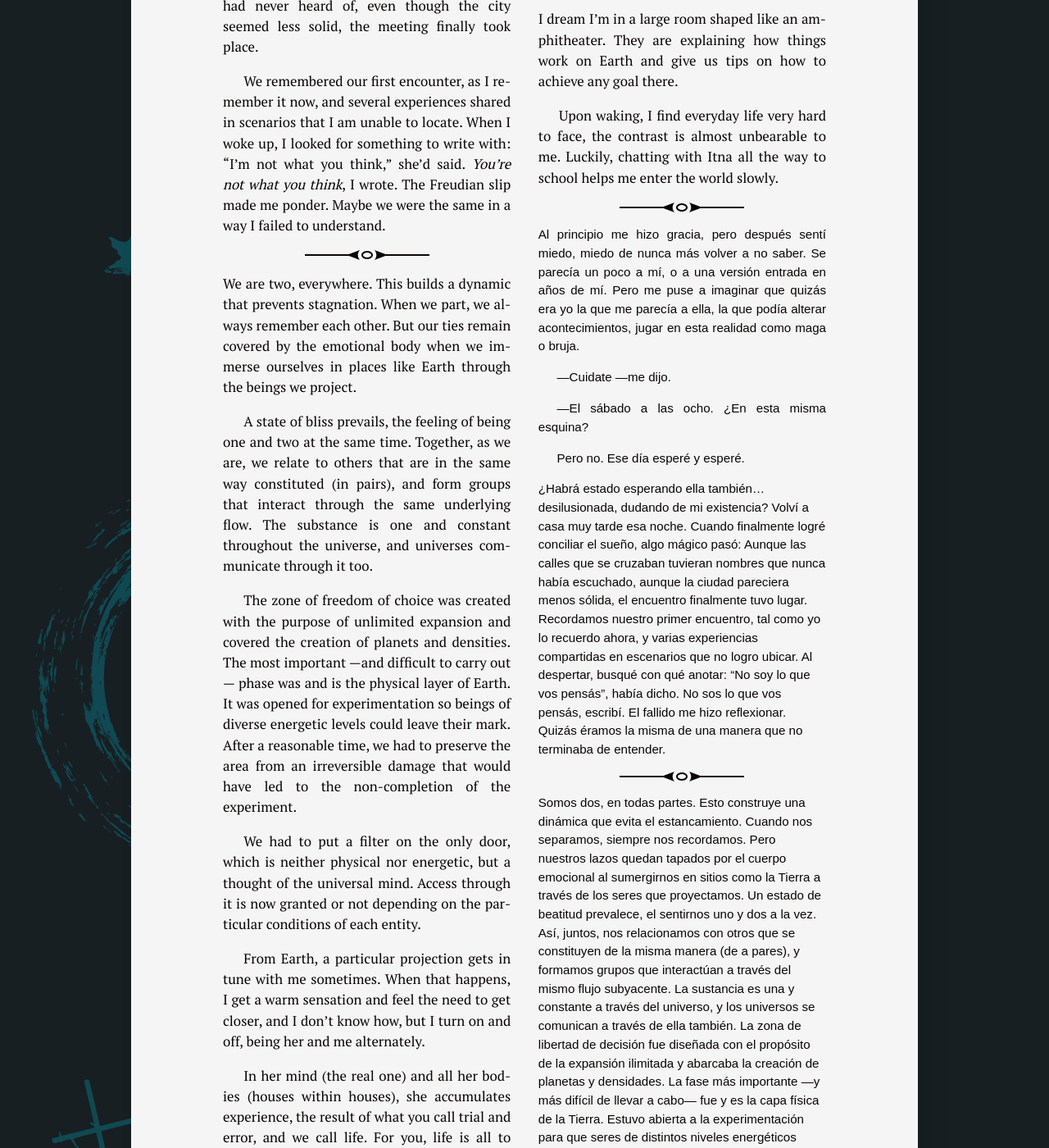
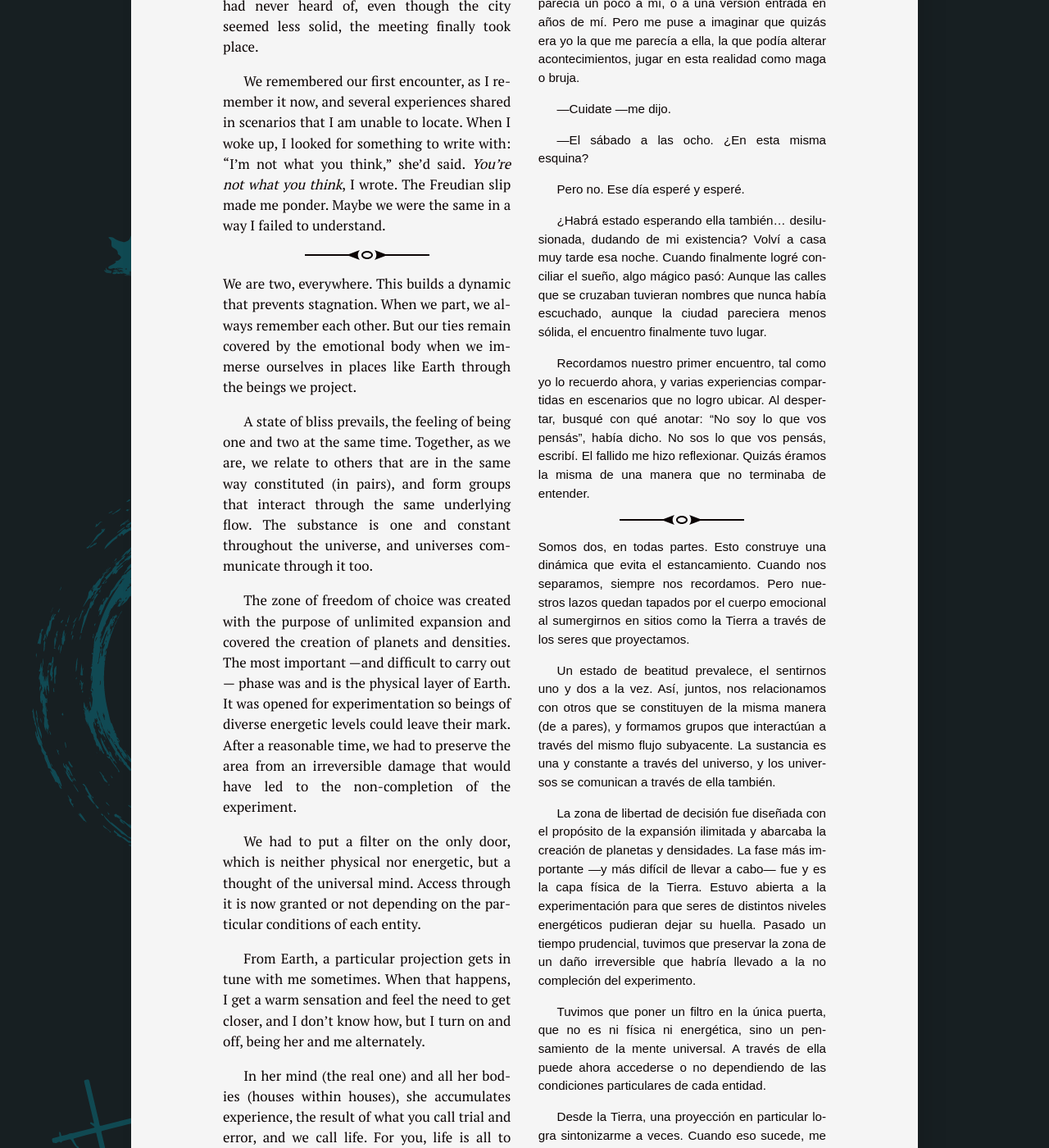
Before and after one commit to silvialohrmann/editorial, a Jekyll site: the page built from _posts/2022-11-18-we-are-houses.md, in a window 1280 px wide and 1400 px high, scrolled down 829 px. Shown: the whole window at 82% size. Built offline with Jekyll 4.4.1, drawn with Linux system fonts in a browser that asks for light colours; some of the changed text lies outside the part shown.

Commit message:
Update 2022-11-18-we-are-houses.md

```diff
--- a/_posts/2022-11-18-we-are-houses.md
+++ b/_posts/2022-11-18-we-are-houses.md
@@ -83,9 +83,13 @@
 Going to the world is dying. That is why our projections must be highly specialized to resonate with the Earth’s field. Not all the portions the soul casts have that ability, that’s why they plan a journey to other places first, a tour through planets and dimensions that prepare them better.
 
 “Why did you wake me?… Could you pass me the aspirins? My head is killing me.”
+
 “So you could take the aspirin, that’s why I woke you,” says Atfa. He has the crazy idea that he can read minds.
+
 “While I was asleep I didn’t notice I had a headache.”
+
 “Coffee?”
+
 “No, thanks. I’d rather keep sleeping.”
 <br/><br/><br/>
 I dream I’m in a large room shaped like an amphitheater. They are explaining how things work on Earth and give us tips on how to achieve any goal there.
@@ -102,81 +106,81 @@
 
 <p>Pero no. Ese día esperé y esperé.</p>
 
-¿Habrá estado esperando ella también… desilusionada, dudando de mi existencia? Volví a casa muy tarde esa noche. Cuando finalmente logré conciliar el sueño, algo mágico pasó: Aunque las calles que se cruzaban tuvieran nombres que nunca había escuchado, aunque la ciudad pareciera menos sólida, el encuentro finalmente tuvo lugar.
+<p>¿Habrá estado esperando ella también… desilusionada, dudando de mi existencia? Volví a casa muy tarde esa noche. Cuando finalmente logré conciliar el sueño, algo mágico pasó: Aunque las calles que se cruzaban tuvieran nombres que nunca había escuchado, aunque la ciudad pareciera menos sólida, el encuentro finalmente tuvo lugar.</p>
 
-Recordamos nuestro primer encuentro, tal como yo lo recuerdo ahora, y varias experiencias compartidas en escenarios que no logro ubicar. Al despertar, busqué con qué anotar: “No soy lo que vos pensás”, había dicho. No sos lo que vos pensás, escribí. El fallido me hizo reflexionar. Quizás éramos la misma de una manera que no terminaba de entender.
+<p>Recordamos nuestro primer encuentro, tal como yo lo recuerdo ahora, y varias experiencias compartidas en escenarios que no logro ubicar. Al despertar, busqué con qué anotar: “No soy lo que vos pensás”, había dicho. No sos lo que vos pensás, escribí. El fallido me hizo reflexionar. Quizás éramos la misma de una manera que no terminaba de entender.</p>
 <hr>
-Somos dos, en todas partes. Esto construye una dinámica que evita el estancamiento. Cuando nos separamos, siempre nos recordamos. Pero nuestros lazos quedan tapados por el cuerpo emocional al sumergirnos en sitios como la Tierra a través de los seres que proyectamos.
+<p>Somos dos, en todas partes. Esto construye una dinámica que evita el estancamiento. Cuando nos separamos, siempre nos recordamos. Pero nuestros lazos quedan tapados por el cuerpo emocional al sumergirnos en sitios como la Tierra a través de los seres que proyectamos.</p>
 
-Un estado de beatitud prevalece, el sentirnos uno y dos a la vez. Así, juntos, nos relacionamos con otros que se constituyen de la misma manera (de a pares), y formamos grupos que interactúan a través del mismo flujo subyacente. La sustancia es una y constante a través del universo, y los universos se comunican a través de ella también.
+<p>Un estado de beatitud prevalece, el sentirnos uno y dos a la vez. Así, juntos, nos relacionamos con otros que se constituyen de la misma manera (de a pares), y formamos grupos que interactúan a través del mismo flujo subyacente. La sustancia es una y constante a través del universo, y los universos se comunican a través de ella también.</p>
 
-La zona de libertad de decisión fue diseñada con el propósito de la expansión ilimitada y abarcaba la creación de planetas y densidades. La fase más importante —y más difícil de llevar a cabo— fue y es la capa física de la Tierra. Estuvo abierta a la experimentación para que seres de distintos niveles energéticos pudieran dejar su huella. Pasado un tiempo prudencial, tuvimos que preservar la zona de un daño irreversible que habría llevado a la no compleción del experimento.
+<p>La zona de libertad de decisión fue diseñada con el propósito de la expansión ilimitada y abarcaba la creación de planetas y densidades. La fase más importante —y más difícil de llevar a cabo— fue y es la capa física de la Tierra. Estuvo abierta a la experimentación para que seres de distintos niveles energéticos pudieran dejar su huella. Pasado un tiempo prudencial, tuvimos que preservar la zona de un daño irreversible que habría llevado a la no compleción del experimento.</p>
 
-Tuvimos que poner un filtro en la única puerta, que no es ni física ni energética, sino un pensamiento de la mente universal. A través de ella puede ahora accederse o no dependiendo de las condiciones particulares de cada entidad.
+<p>Tuvimos que poner un filtro en la única puerta, que no es ni física ni energética, sino un pensamiento de la mente universal. A través de ella puede ahora accederse o no dependiendo de las condiciones particulares de cada entidad.</p>
 
-Desde la Tierra, una proyección en particular logra sintonizarme a veces. Cuando eso sucede, me da una especie de calor y siento la necesidad de acercarme, y no sé cómo, pero me prendo y apago, siendo ella y yo alternativamente.
+<p>Desde la Tierra, una proyección en particular logra sintonizarme a veces. Cuando eso sucede, me da una especie de calor y siento la necesidad de acercarme, y no sé cómo, pero me prendo y apago, siendo ella y yo alternativamente.</p>
 
-En su mente (la verdadera) y en todos sus cuerpos (casas dentro de casas), ella acumula experiencia, el resultado de lo que ustedes llaman prueba y error, y nosotros llamamos vida. Para ustedes, vida es todo hasta que mueren. Como no estamos ni vivos ni muertos, podemos llamar vida a algo externo a nosotros y tratarlo como un mecanismo.
+<p>En su mente (la verdadera) y en todos sus cuerpos (casas dentro de casas), ella acumula experiencia, el resultado de lo que ustedes llaman prueba y error, y nosotros llamamos vida. Para ustedes, vida es todo hasta que mueren. Como no estamos ni vivos ni muertos, podemos llamar vida a algo externo a nosotros y tratarlo como un mecanismo.</p>
 
-Mi necesidad de acercármele fue creciendo. Eso lo cambió todo: Antes nunca hubiese desobedecido la negativa que recibí cuando solicité una extensión de los permisos. Ahora me doy cuenta de que me dejaron llevar a cabo este experimento aunque no pudieran alentarme abiertamente.
+<p>Mi necesidad de acercármele fue creciendo. Eso lo cambió todo: Antes nunca hubiese desobedecido la negativa que recibí cuando solicité una extensión de los permisos. Ahora me doy cuenta de que me dejaron llevar a cabo este experimento aunque no pudieran alentarme abiertamente.</p>
 
-Por meses vivió en las nubes, y sus pies comenzaron a mostrar la evidencia física. Para mí era más que positivo, ya que me llegaban sensaciones de experiencias terrestres traducidas a código universal. Luego se convirtió en un hecho masivo. Empezamos a ser bombardeados por pensamientos de todo tipo. No alcanzó el momento presente para analizar, sintetizar y archivar tanto dato, y tuvimos que desdoblar la experiencia permanente en compartimientos hacia atrás y hacia adelante.
+<p>Por meses vivió en las nubes, y sus pies comenzaron a mostrar la evidencia física. Para mí era más que positivo, ya que me llegaban sensaciones de experiencias terrestres traducidas a código universal. Luego se convirtió en un hecho masivo. Empezamos a ser bombardeados por pensamientos de todo tipo. No alcanzó el momento presente para analizar, sintetizar y archivar tanto dato, y tuvimos que desdoblar la experiencia permanente en compartimientos hacia atrás y hacia adelante.</p>
 
-Los archivos ocupaban tanto lugar que nuestra casa debió duplicarse y superponerse a sí misma. No pudimos detener el proceso y tuvimos que duplicarnos también, tanto para velar por los datos guardados, como para no deshabitar el lugar. Cada casa necesita ser ocupada, ya que cualquiera puede acceder si se encuentra deshabitada, receptiva.
+<p>Los archivos ocupaban tanto lugar que nuestra casa debió duplicarse y superponerse a sí misma. No pudimos detener el proceso y tuvimos que duplicarnos también, tanto para velar por los datos guardados, como para no deshabitar el lugar. Cada casa necesita ser ocupada, ya que cualquiera puede acceder si se encuentra deshabitada, receptiva.</p>
 
-Sé que parece imposible que existan problemas de espacio en el estado en el que nos encontramos, pero deben recordar que cuanta más interacción mantenemos con nuestras proyecciones, más nos acercamos a su instancia existencial. Todo se produce a través de un mecanismo autogenerativo del cual no es necesario saber los pormenores.
+<p>Sé que parece imposible que existan problemas de espacio en el estado en el que nos encontramos, pero deben recordar que cuanta más interacción mantenemos con nuestras proyecciones, más nos acercamos a su instancia existencial. Todo se produce a través de un mecanismo autogenerativo del cual no es necesario saber los pormenores.</p>
 
-En resumen: Los lugares vacíos atraen hacia sí entidades con las que puedan interactuar. Al hablar de lugares o casas no estamos refiriéndonos a cosas, sino a seres, las cosas solo existen en la densidad más baja.
+<p>En resumen: Los lugares vacíos atraen hacia sí entidades con las que puedan interactuar. Al hablar de lugares o casas no estamos refiriéndonos a cosas, sino a seres, las cosas solo existen en la densidad más baja.</p>
 
-Nuestra casa no tiene forma definida, es solo un pensamiento. La habitamos con nuestra intención.
+<p>Nuestra casa no tiene forma definida, es solo un pensamiento. La habitamos con nuestra intención.</p>
 <hr>
-Me sorprende no estar pensando en matarme. Me siento tan mal… Soy un tumor operándose. Soñé con Itna anoche, con la ola gigante, otra vez. Era un miedo tranquilo, el de morir. Lo que en realidad me asustaba era no volver a verlo.
+<p>Me sorprende no estar pensando en matarme. Me siento tan mal… Soy un tumor operándose. Soñé con Itna anoche, con la ola gigante, otra vez. Era un miedo tranquilo, el de morir. Lo que en realidad me asustaba era no volver a verlo.</p>
 <hr>
-A través de los sueños se puede acceder a otras vidas. Estas vidas, que creemos pasadas, en realidad ocurren simultáneamente. Este es un concepto difícil para alguien que se despliega en la linealidad temporal, pero es importante adoptarlo, ya que la permeabilidad que existe entre sucesos de diferentes bucles de experiencia explica el desarrollo de la evolución.
+<p>A través de los sueños se puede acceder a otras vidas. Estas vidas, que creemos pasadas, en realidad ocurren simultáneamente. Este es un concepto difícil para alguien que se despliega en la linealidad temporal, pero es importante adoptarlo, ya que la permeabilidad que existe entre sucesos de diferentes bucles de experiencia explica el desarrollo de la evolución.</p>
 
-Reconocer el propósito es primordial. Se les presenta a lo largo de su estadía disfrazado de otras cosas, aunque es casi imposible no saber que un hilo lo une todo, que una flecha apunta hacia un fin, nos traspasa a todos y cada uno, y nos lleva hacia algún lugar.
+<p>Reconocer el propósito es primordial. Se les presenta a lo largo de su estadía disfrazado de otras cosas, aunque es casi imposible no saber que un hilo lo une todo, que una flecha apunta hacia un fin, nos traspasa a todos y cada uno, y nos lleva hacia algún lugar.</p>
 
-Buscamos expandir nuestra energía y, es verdad, existe el riesgo del olvido, pero sin ese peligro, que es cierto y relativo a la vez, el juego se detendría. En definitiva, es la casa lo que nos mantiene unidos. Aun al separarnos, mi compañero va siempre conmigo.
+<p>Buscamos expandir nuestra energía y, es verdad, existe el riesgo del olvido, pero sin ese peligro, que es cierto y relativo a la vez, el juego se detendría. En definitiva, es la casa lo que nos mantiene unidos. Aun al separarnos, mi compañero va siempre conmigo.</p>
 
-Desde acá podemos apreciar cómo se desarrolla en ustedes la habitabilidad de las casas.  Vemos que cualquiera puede ser casa y habitante al mismo tiempo, y que uno no puede ocupar su propio ser-casa (es casi como la ley del incesto a nivel cósmico). Podemos observar el sistema con claridad en la relación que mi proyección tiene con Atfa, quien es el lugar en el que sus amigos y familia habitan, y a quien ella, a su vez, ofrece refugio. Itna, es casa para ambos.
+<p>Desde acá podemos apreciar cómo se desarrolla en ustedes la habitabilidad de las casas.  Vemos que cualquiera puede ser casa y habitante al mismo tiempo, y que uno no puede ocupar su propio ser-casa (es casi como la ley del incesto a nivel cósmico). Podemos observar el sistema con claridad en la relación que mi proyección tiene con Atfa, quien es el lugar en el que sus amigos y familia habitan, y a quien ella, a su vez, ofrece refugio. Itna, es casa para ambos.</p>
 
-Podemos ver que, como niño, Itna está en contacto con información vedada a los adultos, y que ese saber es un no conocimiento, una apertura a no categorizar. De todas formas, el margen de tiempo de inmunidad a los estereotipos desde que una persona nace hasta que se estupidiza se está acortando peligrosamente.
+<p>Podemos ver que, como niño, Itna está en contacto con información vedada a los adultos, y que ese saber es un no conocimiento, una apertura a no categorizar. De todas formas, el margen de tiempo de inmunidad a los estereotipos desde que una persona nace hasta que se estupidiza se está acortando peligrosamente.</p>
 <hr>
-Quizás es verdad. Quizás existe un propósito después de todo. Quizás vale la pena vivir (y morir).  Me levanto para llevar a Itna al colegio. Caminamos despacio, en silencio, y recuerdo mi sueño vagamente, pero igualmente siento un profundo dolor.
+<p>Quizás es verdad. Quizás existe un propósito después de todo. Quizás vale la pena vivir (y morir).  Me levanto para llevar a Itna al colegio. Caminamos despacio, en silencio, y recuerdo mi sueño vagamente, pero igualmente siento un profundo dolor.</p>
 <hr>
-Existen múltiples seres entre mi compañero y yo. Emergen de cada uno de nosotros de a pares, y llevan nuestra esencia. Cada par se separa y se reúne luego en mundos de distintas densidades. El juego en sí no tiene que ver con encontrarnos a través de nuestras proyecciones, aunque esto se da con frecuencia. Sabemos que es un efecto de la expansión y tratamos de sacar provecho de ello. Es como un juego secundario que genera más energía.
+<p>Existen múltiples seres entre mi compañero y yo. Emergen de cada uno de nosotros de a pares, y llevan nuestra esencia. Cada par se separa y se reúne luego en mundos de distintas densidades. El juego en sí no tiene que ver con encontrarnos a través de nuestras proyecciones, aunque esto se da con frecuencia. Sabemos que es un efecto de la expansión y tratamos de sacar provecho de ello. Es como un juego secundario que genera más energía.</p>
 
-Algunas de nuestras proyecciones entran al mundo con mucha intensidad, dedicándose a actuar físicamente de una manera práctica para ayudar a los que accedieron a formar parte de la masa final.
+<p>Algunas de nuestras proyecciones entran al mundo con mucha intensidad, dedicándose a actuar físicamente de una manera práctica para ayudar a los que accedieron a formar parte de la masa final.</p>
 
-Cuando los efectos de la negatividad generada no pudieron revertirse a tiempo, muchos decidieron actuar de esa misma manera. Tenemos que recalcar que no es la única ni la mejor: Hacer lo contrario es igual de procedente y tiene sus beneficios en pos del mantenimiento del balance y el movimiento.
+<p>Cuando los efectos de la negatividad generada no pudieron revertirse a tiempo, muchos decidieron actuar de esa misma manera. Tenemos que recalcar que no es la única ni la mejor: Hacer lo contrario es igual de procedente y tiene sus beneficios en pos del mantenimiento del balance y el movimiento.</p>
 
-Nos dimos cuenta de que los lazos familiares interfieren en la sana relación de nuestras proyecciones. Que el amor se tergiversa y se diluye en las materialidades de las que están compuestas sus demostraciones. El amor en sí es el fluir de la sustancia —aquella que transmite información y es el medio que aglutina todos los componentes del universo— a través de las entidades. En la Tierra, lo material (la energía solidificada) succiona hacia sí lo no material (información transmitida por la energía de alta vibración).
+<p>Nos dimos cuenta de que los lazos familiares interfieren en la sana relación de nuestras proyecciones. Que el amor se tergiversa y se diluye en las materialidades de las que están compuestas sus demostraciones. El amor en sí es el fluir de la sustancia —aquella que transmite información y es el medio que aglutina todos los componentes del universo— a través de las entidades. En la Tierra, lo material (la energía solidificada) succiona hacia sí lo no material (información transmitida por la energía de alta vibración).</p>
 <hr>
-La inercia hace que la vida me lleve a mí. Quisiera desaparecer. Me agotan las discusiones, la estupidez, no solo de otros, la mía. Me cansa ser estúpida. Me cansa ser.
+<p>La inercia hace que la vida me lleve a mí. Quisiera desaparecer. Me agotan las discusiones, la estupidez, no solo de otros, la mía. Me cansa ser estúpida. Me cansa ser.</p>
 
-¿Cómo aprender a morir y renacer sin intentar escapar siempre, sin perder el tiempo en buscar puertas que no existen (o que están tan a la vista que es como si no existieran: el cielo como puerta, o el mar)?
+<p>¿Cómo aprender a morir y renacer sin intentar escapar siempre, sin perder el tiempo en buscar puertas que no existen (o que están tan a la vista que es como si no existieran: el cielo como puerta, o el mar)?</p>
 
-Me queda tan poca energía que pienso que la muerte puede parecerse a esto. Un permiso para no hacer… como si hiciera falta uno. Me hago la muerta unos días y recupero fuerza, me enfermo y me quedo en la cama a dormir, a soñar, a visitar otras vidas, más tiernas o más tenebrosas, distintas, sin cosas fijas: sin hijo, sin marido, sin escuela, sin trabajo, sin padre, sin madre, sin tren, sin colectivo, sin platos… sin yo. Sin yo, porque varío. Descanso de mí misma, salto de sueño en sueño y las cosas no se me pegan. Todo se queda en el sueño que soñé que soñaba.
+<p>Me queda tan poca energía que pienso que la muerte puede parecerse a esto. Un permiso para no hacer… como si hiciera falta uno. Me hago la muerta unos días y recupero fuerza, me enfermo y me quedo en la cama a dormir, a soñar, a visitar otras vidas, más tiernas o más tenebrosas, distintas, sin cosas fijas: sin hijo, sin marido, sin escuela, sin trabajo, sin padre, sin madre, sin tren, sin colectivo, sin platos… sin yo. Sin yo, porque varío. Descanso de mí misma, salto de sueño en sueño y las cosas no se me pegan. Todo se queda en el sueño que soñé que soñaba.</p>
 
-Enciendo la luz para ir al baño y me doy cuenta de que todo es raro, de que las cosas ya no tienen borde definido, de que unos puntitos luminosos bailan. Que todo está hecho de lo mismo, dibujado sobre una única malla. Hago pis y me vuelvo a acostar. Miento: Primero espío a Itna, que brilla (literalmente).
+<p>Enciendo la luz para ir al baño y me doy cuenta de que todo es raro, de que las cosas ya no tienen borde definido, de que unos puntitos luminosos bailan. Que todo está hecho de lo mismo, dibujado sobre una única malla. Hago pis y me vuelvo a acostar. Miento: Primero espío a Itna, que brilla (literalmente).</p>
 
-Si me muero, ¿me preocupará haber dejado a la gente que quiero acá? ¿O será como despertar a otra vida y creer que la anterior fue inventada, no real? Cuando despierto, ¿qué pasa con aquellos que abandono en el sueño? Versiones y versiones de gente que se repite, de hijos, de amigos, de parientes que cambian de roles de una historia a otra. ¿Cómo llevar la cuenta, cómo saber quién es más verdadero?
+<p>Si me muero, ¿me preocupará haber dejado a la gente que quiero acá? ¿O será como despertar a otra vida y creer que la anterior fue inventada, no real? Cuando despierto, ¿qué pasa con aquellos que abandono en el sueño? Versiones y versiones de gente que se repite, de hijos, de amigos, de parientes que cambian de roles de una historia a otra. ¿Cómo llevar la cuenta, cómo saber quién es más verdadero?</p>
 
-Mi vida comienza a estar controlada por mi actividad nocturna, en la que todo se adapta a mí, en la que siento la vida mucho más íntimamente. Es como si mi espíritu entrara en mí, como si me agrandara. Hago lugar para que se acomode y pueda sentirlo todo.
+<p>Mi vida comienza a estar controlada por mi actividad nocturna, en la que todo se adapta a mí, en la que siento la vida mucho más íntimamente. Es como si mi espíritu entrara en mí, como si me agrandara. Hago lugar para que se acomode y pueda sentirlo todo.</p>
 <hr>
-La interhabitabilidad les permite vivir cobijados por otros seres. Esto no significa que tengan que alimentarse de la energía disponible en los seres que los alojan, aunque pasa mucho. El sistema en sí es un regalo a través del cual aquellos involucrados pueden, eventualmente, acceder más fácilmente a nosotros. Hablamos de los involucrados porque existe la posibilidad de no ser parte del juego de las casas aun siendo parte del juego en la Tierra. Ustedes no se acuerdan de eso.
+<p>La interhabitabilidad les permite vivir cobijados por otros seres. Esto no significa que tengan que alimentarse de la energía disponible en los seres que los alojan, aunque pasa mucho. El sistema en sí es un regalo a través del cual aquellos involucrados pueden, eventualmente, acceder más fácilmente a nosotros. Hablamos de los involucrados porque existe la posibilidad de no ser parte del juego de las casas aun siendo parte del juego en la Tierra. Ustedes no se acuerdan de eso.</p>
 
-El olvido es la columna vertebral de nuestro proyecto. (Con nuestro queremos decir de ustedes y de nosotros.) Todo se organiza alrededor de él.
+<p>El olvido es la columna vertebral de nuestro proyecto. (Con nuestro queremos decir de ustedes y de nosotros.) Todo se organiza alrededor de él.</p>
 
-Ir al mundo es morir. Es por eso que nuestras proyecciones deben ser altamente especializadas para resonar con el campo de la Tierra. No todas las porciones que el alma proyecta tienen esa capacidad, por eso se planean viajes a otros lugares primero, un recorrido por planetas y dimensiones que las preparan mejor.
+<p>Ir al mundo es morir. Es por eso que nuestras proyecciones deben ser altamente especializadas para resonar con el campo de la Tierra. No todas las porciones que el alma proyecta tienen esa capacidad, por eso se planean viajes a otros lugares primero, un recorrido por planetas y dimensiones que las preparan mejor.</p>
 
-—¿Por qué me despertaste?… ¿Me pasás las aspirinas? Se me parte la cabeza.
-—Para que tomes la aspirina, por eso te desperté —contesta Atfa. Tiene la loca idea de que puede leer la mente.
-—Mientras estaba dormida no me daba cuenta de que me dolía.
-—¿Un mate?
-—No, gracias. Prefiero seguir durmiendo.
+<p>—¿Por qué me despertaste?… ¿Me pasás las aspirinas? Se me parte la cabeza.</p>
+<p>—Para que tomes la aspirina, por eso te desperté —contesta Atfa. Tiene la loca idea de que puede leer la mente.</p>
+<p>—Mientras estaba dormida no me daba cuenta de que me dolía.</p>
+<p>—¿Un mate?</p>
+<p>—No, gracias. Prefiero seguir durmiendo.</p>
 <br/><br/><br/>
-Sueño que estoy en una sala grande con forma de anfiteatro. Están explicando cómo son las cosas en la Tierra y nos dan consejos sobre cómo lograr cualquier meta ahí.
+<p>Sueño que estoy en una sala grande con forma de anfiteatro. Están explicando cómo son las cosas en la Tierra y nos dan consejos sobre cómo lograr cualquier meta ahí.</p>
 
-Al despertar, me cuesta enfrentarme con lo cotidiano, el contraste me resulta casi insoportable. Por suerte, charlar con Itna todo el camino a la escuela me ayuda a entrar al mundo despacito.
+<p>Al despertar, me cuesta enfrentarme con lo cotidiano, el contraste me resulta casi insoportable. Por suerte, charlar con Itna todo el camino a la escuela me ayuda a entrar al mundo despacito.</p>
 </div>
```
